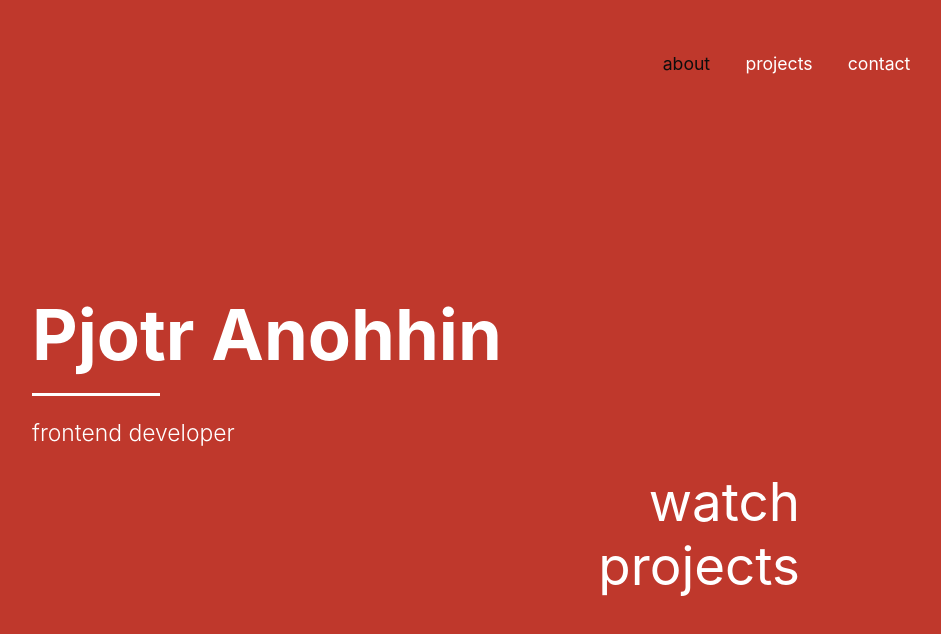
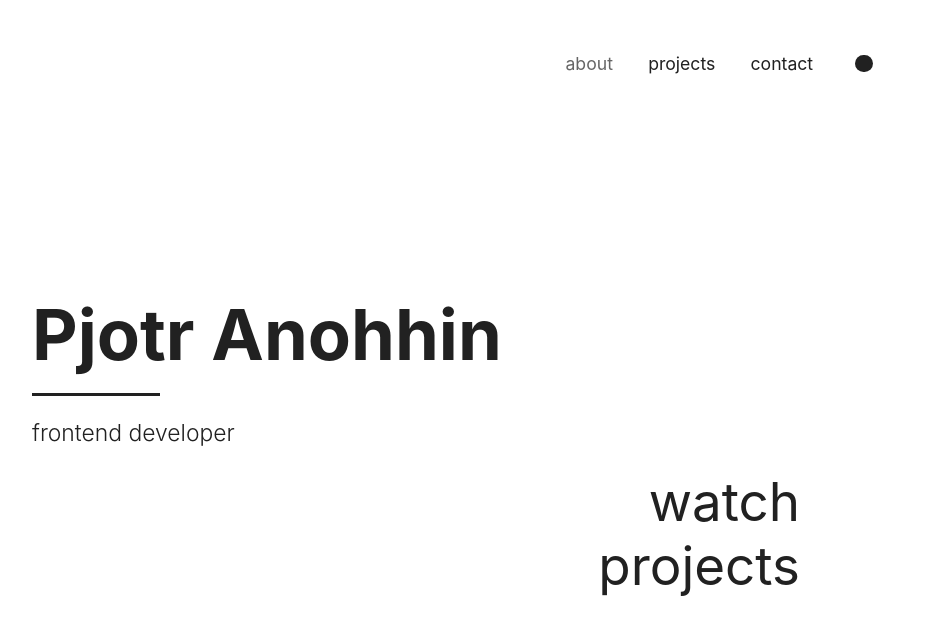
Before and after one commit to hlorellium/portfolio, a Next.js app: page / in a window 1280 px wide. Shown: the top 634 px of the page, without its empty margins (224-1165 px from the left). Built offline with nearby package versions, Linux system fonts and the light colour scheme.

Commit message:
added theme switching

```diff
--- a/components/colorCircle.js
+++ b/components/colorCircle.js
@@ -1,14 +1,14 @@
 import React, { useContext } from 'react';
 import { ColorContext } from '../context/colorContext';
 import Cookies from 'js-cookie';
-import { css } from '@emotion/react'
+import { css } from '@emotion/react';
 
 const ColorCircle = ({ color }) => {
     const { colorPalettes, currentPalette, setCurrentPallete } = useContext(
         ColorContext
     );
 
-    return (
+    return colorPalettes[color].bg !== currentPalette.bg ? (
         <>
             <li
                 css={css`
@@ -19,8 +19,8 @@ const ColorCircle = ({ color }) => {
 
                     div {
                         background-color: ${colorPalettes[color].bg};
-                        width: 1.1rem;
-                        height: 1.1rem;
+                        width: 1rem;
+                        height: 1rem;
                         border-radius: 100%;
                         margin: 0;
                         cursor: pointer;
@@ -38,7 +38,7 @@ const ColorCircle = ({ color }) => {
                 ></div>
             </li>
         </>
-    );
+    ) : null;
 };
 
 export default ColorCircle;
--- a/components/header.js
+++ b/components/header.js
@@ -4,6 +4,7 @@ import NavLink from './navLink';
 import styles from '../styles/header.module.css';
 import Link from 'next/link';
 import { useRouter } from 'next/router';
+import ThemeSwitcher from './themeSwitcher';
 
 const Header = () => {
     const router = useRouter();
@@ -37,6 +38,7 @@ const Header = () => {
                 <NavLink href="/">about</NavLink>
                 <NavLink href="/projects">projects</NavLink>
                 <NavLink href="/contact">contact</NavLink>
+                <ThemeSwitcher />
             </ul>
         </div>
     );
--- a/components/themeSwitcher.js
+++ b/components/themeSwitcher.js
@@ -1,21 +1,36 @@
 import React from 'react';
 import ColorCircle from './colorCircle';
-import { css } from '@emotion/react'
+import { css } from '@emotion/react';
 
 const ThemeSwitcher = () => {
     return (
         <ul
             css={css`
-                margin: 0 2rem;
+                margin: 0 1rem;
                 padding: 0;
                 display: flex;
-                justify-content: center;
+                // justify-content: center;
                 align-items: center;
                 list-styles: none;
+                width: 15%;
+                li {
+                    margin: 0 0.4rem;
+                    opacity: 0;
+                    transition: visibility 0.3s linear, opacity 0.3s linear;
+                }
+                :hover > li {
+                    visibility: visible;
+                    opacity: 1;
+                }
+                li:first-of-type {
+                    visibility: visible;
+                    opacity: 1;
+                }
             `}
         >
+            <ColorCircle color="black" />
+            <ColorCircle color="white" />
             <ColorCircle color="red" />
-            <ColorCircle color="white" />
             <ColorCircle color="blue" />
         </ul>
     );
--- a/context/colorContext.js
+++ b/context/colorContext.js
@@ -6,7 +6,7 @@ export const ColorContext = createContext();
 
 export const ColorProvider = ({ children }) => {
     const [currentPalette, setCurrentPallete] = useState(
-        colorPalettes[Cookies.get('palette') || 'red']
+        colorPalettes[Cookies.get('palette') || 'white']
     );
     return (
         <ColorContext.Provider
--- a/utils/colorPalettes.js
+++ b/utils/colorPalettes.js
@@ -8,12 +8,12 @@ export const colorPalettes = {
         invertedFont: '#0D0D0D',
     },
     white: {
-        link: '#0D0D0D',
+        link: '#666666',
         bg: '#ffffff',
         projectCard: '#ffffff',
         projectFont: '#404040',
-        font: '#0D0D0D',
-        invertedFont: '#ffffff',
+        font: '#212121',
+        invertedFont: '#666666',
     },
     blue: {
         link: '#F2163E',
@@ -23,4 +23,12 @@ export const colorPalettes = {
         font: '#F2163E',
         invertedFont: '#ffffff',
     },
+    black: {
+        link: '#666666',
+        bg: '#212121',
+        projectCard: '#ffffff',
+        projectFont: '#404040',
+        font: '#ffffff',
+        invertedFont: '#666666',
+    }
 };
```
